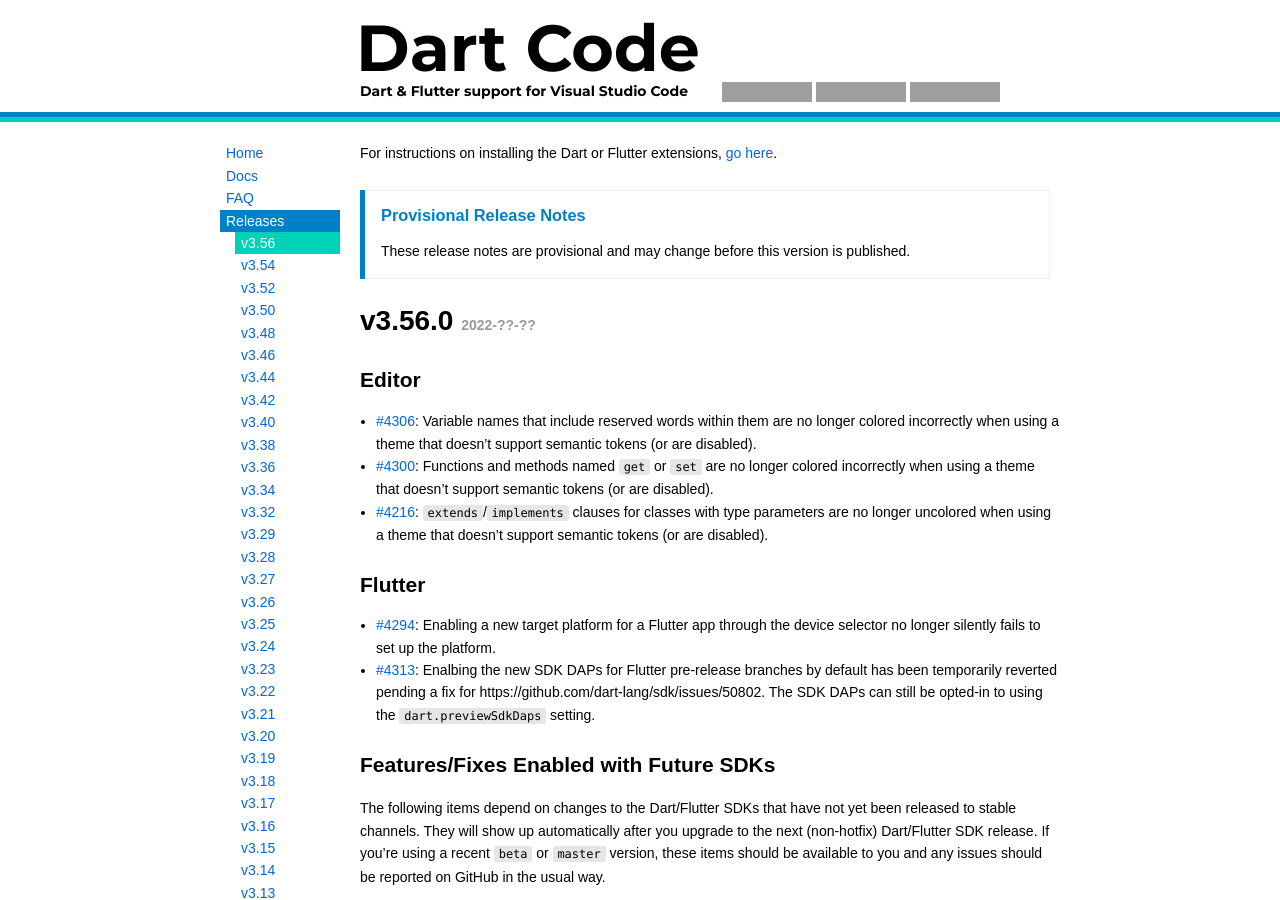
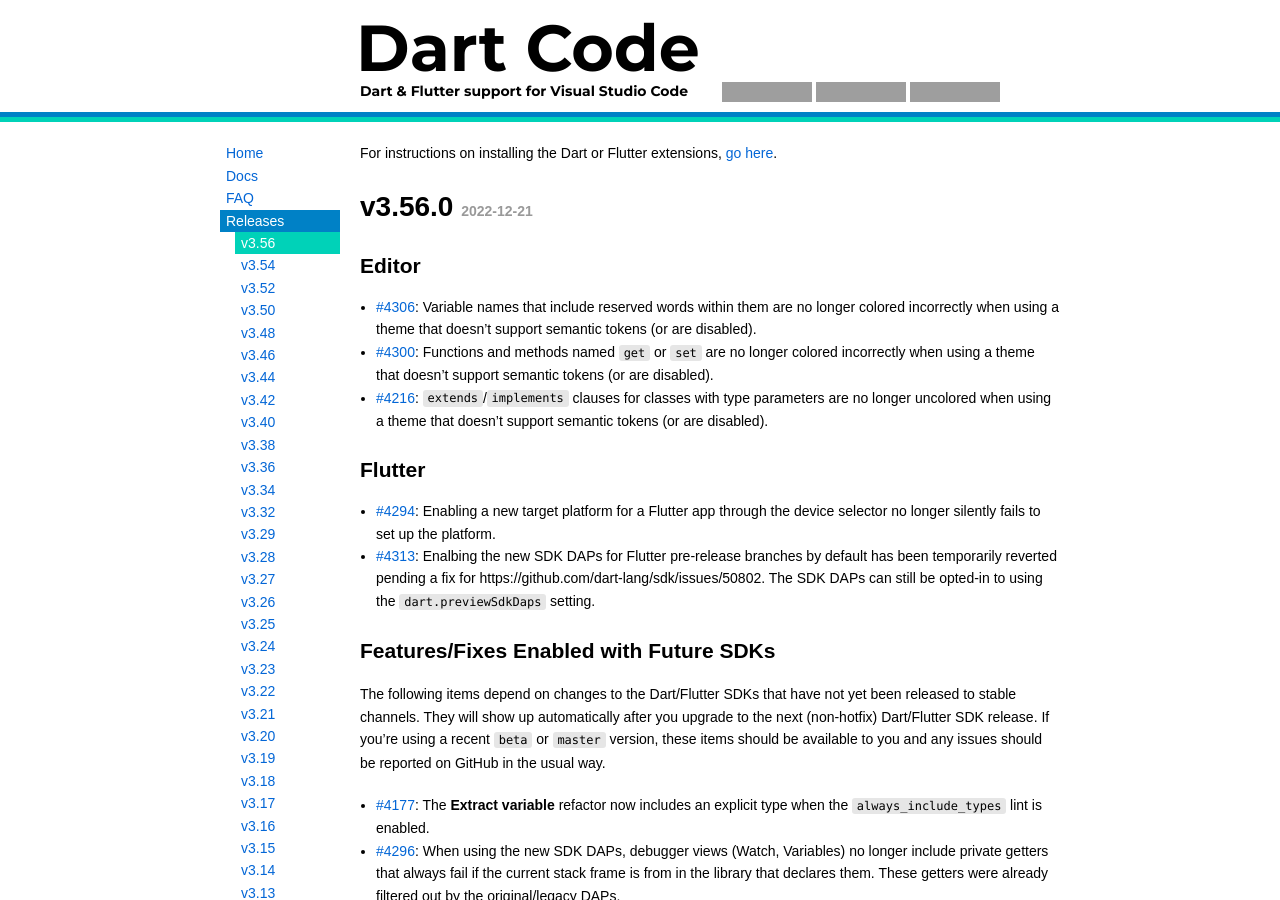
Before and after one commit to Dart-Code/Website, a Jekyll site: the page built from _releases/v3.56.md, in a window 1280 px wide and 900 px high. Built offline with Jekyll 4.4.1, drawn with Linux system fonts in a browser that asks for light colours; grey boxes are pictures that could not be loaded.

Commit message:
Publish v3.56 release notes

```diff
--- a/_releases/v3.56.md
+++ b/_releases/v3.56.md
@@ -2,10 +2,9 @@
 title: v3.56
 sort_order: v0003_0056
 excerpt: "Syntax highlighting fixes, Flutter platforms fixes, SDK DAP improvements..."
-provisional: true
 ---
 
-# v3.56.0 *2022-??-??*
+# v3.56.0 *2022-12-21*
 
 
 ## Editor
```
